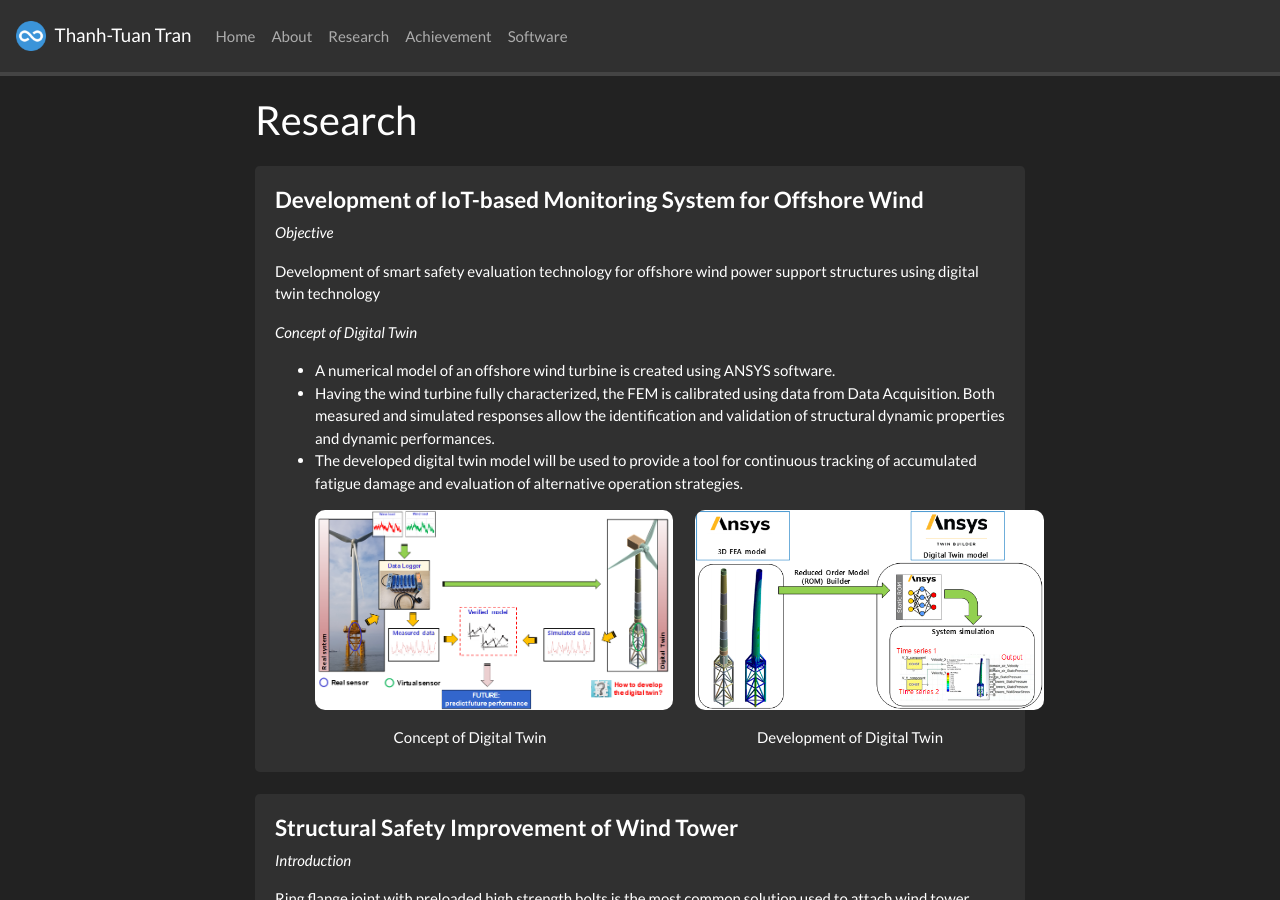
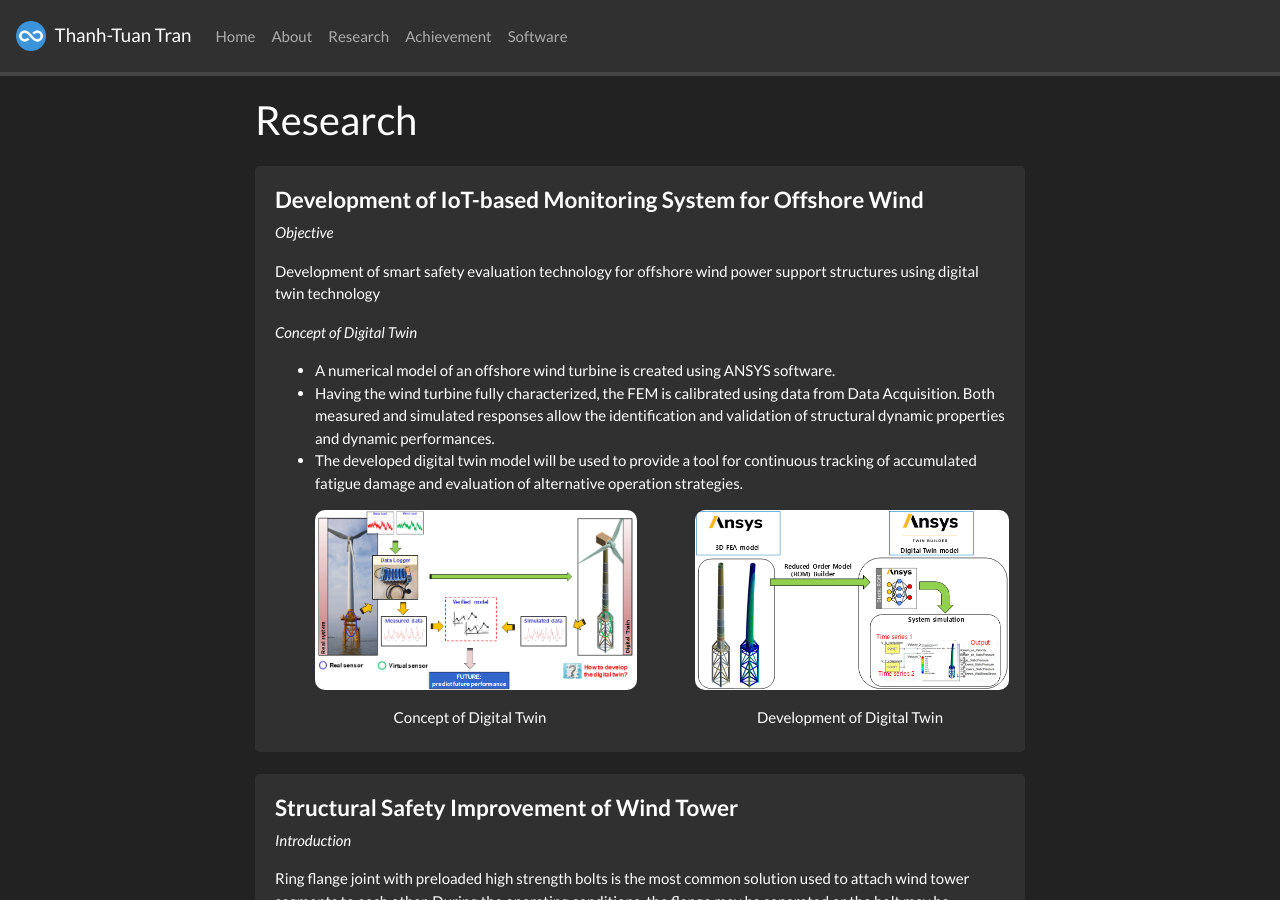
Before and after one commit to 3tbk/3tbk, a Jekyll site: the page built from _pages/research.md, in a window 1280 px wide and 900 px high. Built offline with Jekyll 4.4.1, drawn with Linux system fonts in a browser that asks for light colours; nearby versions of some CDN libraries; a style sheet for code colours, icons or effects is not loaded.

Commit message:
Update research.md

```diff
--- a/_pages/research.md
+++ b/_pages/research.md
@@ -48,7 +48,7 @@ iframe {
   <div class="col-md-6 col-sm-12" style="background-color:transparent">
    <ul>
       <center>
-       <p><img src="{{ site.url }}{{ site.baseurl }}/images/research/digital twin 1.png" height="200"/></p>
+       <p><img src="{{ site.url }}{{ site.baseurl }}/images/research/digital twin 1.png" height="180"/></p>
         Concept of Digital Twin
       </center>
    </ul>
@@ -56,7 +56,7 @@ iframe {
   <div class="col-md-6 col-sm-12" style="background-color:transparent">
    <ul>
      <center>
-       <p><img src="{{ site.url }}{{ site.baseurl }}/images/research/digital twin 2.png" height="200"/></p>
+       <p><img src="{{ site.url }}{{ site.baseurl }}/images/research/digital twin 2.png" height="180"/></p>
        Development of Digital Twin
      </center>
    </ul>
```
